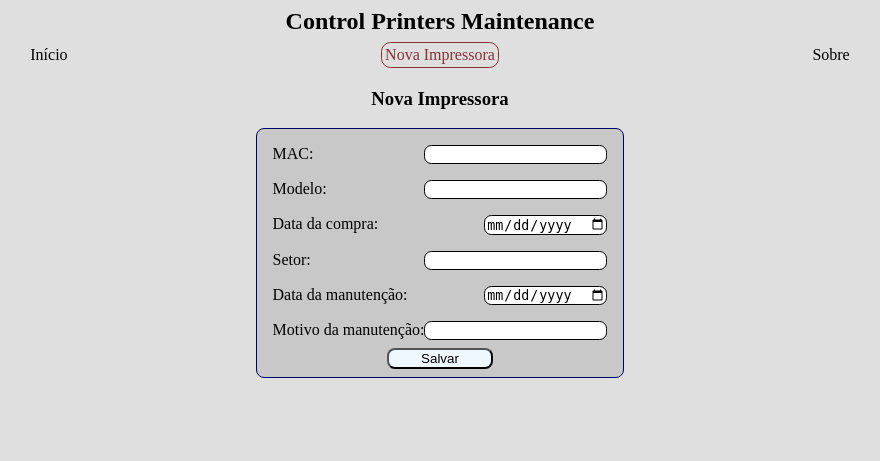
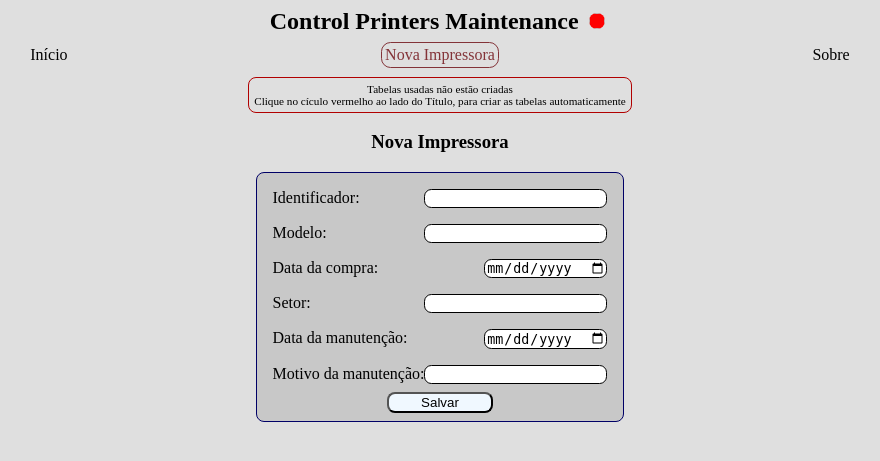
Before and after one commit to Chamoouske/PrintersMaintenanceFlask, a Flask app: page /cadastro in a window 1280 px wide. Shown: the top 461 px of the page, without its empty margins (200-1080 px from the left). Run offline with Flask 2, Linux system fonts and the light colour scheme.

Commit message:
Feat: Add a function and msgs to create table

```diff
--- a/src/main.py
+++ b/src/main.py
@@ -1,7 +1,8 @@
 import sys
 from pathlib import Path
 
-from flask import Flask, request
+from flask import Flask, request, redirect
+from controller.data_manager import create_tables_db, verify_tables
 from views.home import homepage
 from views.about import page_about
 from views.create import create_printer
@@ -17,30 +18,40 @@ app = Flask(__name__,
         template_folder='views/templates'
     )
 
+error = False
 @app.route('/')
 def home():
-    return homepage()
+    global error
+    error = verify_tables()
+    return homepage(table_ok=error)
+
+@app.route('/create_tables')
+def create_tables():
+    global error
+    error = create_tables_db()
+    return redirect('/')
 
 @app.route('/cadastro')
 def create_new_printer():
-    return create_printer()
+    global error
+    return create_printer(table_ok=error)
 
 @app.route('/new_printer', methods=['POST'])
 def new_printer():
-    mac = request.form['mac']
+    identify = request.form['identify']
     model = request.form['model']
     sector = request.form['sector']
     purchased_date = request.form['purchased_date']
     date_maintenance = request.form['date_maintenance']
     reason_maintenance = request.form['reason_maintenance']
-    if mac == '' or model == '':
+    if identify == '' or model == '':
         return create_printer(error=True)
-    mac = mac.replace("'", "[']")
     return create_printer(saved=True)
 
 @app.route('/sobre')
 def about_app():
-    return page_about()
+    global error
+    return page_about(table_ok=error)
 
 if __name__ == '__main__':
     app.run(debug=True, use_reloader=True)
--- a/src/static/styles/style.css
+++ b/src/static/styles/style.css
@@ -1,11 +1,23 @@
 body {
     background-color: rgb(223, 223, 223);
 }
-.container {
+
+.container, .msgs {
     display: flex;
     align-items: center;
     justify-content: center;
     flex-direction: column;
+}
+
+.msgs {
+    margin-top: 0.5rem;
+    padding: 0.3rem;
+    border: 0.1rem solid rgb(177, 0, 0);
+    border-radius: 0.5rem;
+}
+
+.container > .msgs > span {
+    font-size: 0.7rem;
 }
 
 .menu-bar{
--- a/src/views/about.py
+++ b/src/views/about.py
@@ -1,4 +1,4 @@
 from flask import render_template
 
-def page_about():
-    return render_template('about.html', selected='about')
+def page_about(table_ok=False):
+    return render_template('about.html', table_ok=table_ok, selected='about')
--- a/src/views/create.py
+++ b/src/views/create.py
@@ -1,4 +1,4 @@
 from flask import render_template
 
-def create_printer(error=False,saved=False):
-    return render_template('create.html', selected='new_printer', error=error, saved=saved)
+def create_printer(error=False,saved=False, table_ok=False):
+    return render_template('create.html', table_ok=table_ok, selected='new_printer', error=error, saved=saved)
--- a/src/views/home.py
+++ b/src/views/home.py
@@ -8,6 +8,6 @@ printers = {
         'maintenances': [0, 5, 6]
     }
 
-def homepage():
+def homepage(table_ok):
     length = len(printers['identify'])
-    return render_template('home.html', selected='home', printers=printers, length=length)
+    return render_template('home.html', table_ok=table_ok, selected='home', printers=printers, length=length)
--- a/src/views/templates/create.html
+++ b/src/views/templates/create.html
@@ -13,9 +13,9 @@
         <div class="msg success">Sucesso ao Salvar</div>
     {% endif %}
     <form method="post" action="{{ url_for('new_printer') }}" class="form create-printer">
-        <label for="mac">
-            MAC:
-            <input type="text" name="mac" required>
+        <label for="identify">
+            Identificador:
+            <input type="text" name="identify" required>
         </label>
 
         <label for="model">
--- a/src/views/templates/layout.html
+++ b/src/views/templates/layout.html
@@ -13,11 +13,18 @@
             border-radius: 0.6rem;
             padding: 0.2rem;
         }
+
+        .table_ok {
+            background-color: {% if table_ok %} #0f0 {% else %} #f00 {% endif %};
+            border-radius: 50%;
+            width: 1rem;
+            height: 1rem;
+        }
     </style>
 </head>
 <body>
     <header class="container header">
-        <h2>Control Printers Maintenance</h2>
+        <h2>Control Printers Maintenance <a href="/create_tables"><img class="table_ok"></a></h2>
         <div class="menu-bar">
             <a href="/" class="home">Início</a>
             <a href="/cadastro" class="new_printer">Nova Impressora</a>
@@ -25,6 +32,12 @@
         </div>
     </header>
     <div class="container">
+        {% if not table_ok %}
+        <div class="msgs">
+            <span>Tabelas usadas não estão criadas</span>
+            <span>Clique no cículo vermelho ao lado do Título, para criar as tabelas automaticamente</span>
+        </div>
+        {% endif %}
         {% block content %}
         {% endblock %}
     </div>
```
Also changed, not shown: src/controller/data_manager.py (added, +39 -0 lines).
